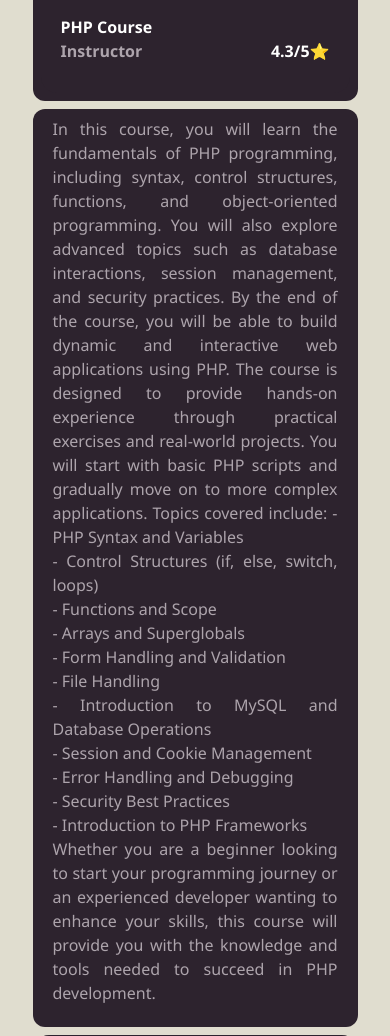
After one commit to PalOntEr/Focus, a PHP site: template views/course.view.php in a window 390 px wide. The commit adds this page. Shown: the part 283-1319 px from the top of the page. Run offline with PHP 8.4, Linux system fonts and the light colour scheme; the template is opened without the code that fills it, so the values that code supplies are empty.

Commit message:
Add course controller and view

```diff
--- /dev/null
+++ b/controllers/course.php
@@ -0,0 +1,5 @@
+<?php
+
+    require 'views/course.view.php';
+
+?>
--- /dev/null
+++ b/views/components/courseInfo.php
@@ -0,0 +1,12 @@
+<div class="flex flex-col w-full h-full max-h-[367px] bg-secondary sm:m-2 p-5 justify-center items-center rounded-2xl">
+    <div class="flex justify-center w-full h-2/3 mb-4 bg-color rounded-2xl">
+        <img class="w-auto h-auto rounded-2xl" src="https://static.wikia.nocookie.net/ultra-custom-night/images/f/f6/Purple_Freddy.png" alt="Course">
+    </div>
+    <div class="w-full text-primary font-semibold">
+        PHP Course
+    </div>
+    <div class="flex justify-between w-full font-semibold">
+        <div class="">Instructor</div>
+        <div class="text-primary">4.3/5⭐</div>
+    </div>
+</div>
--- /dev/null
+++ b/views/components/levelCard.php
@@ -0,0 +1,17 @@
+<div class="flex flex-col w-full sm:w-48 h-fit sm:h-48 max-h-[367px] bg-secondary mb-2 sm:m-2 p-2 justify-center items-center rounded-2xl" style="width=500px;">
+    <div class="flex justify-center w-full h-2/3 mb-1 bg-color rounded-2xl">
+        <img class="w-auto h-auto rounded-2xl" src="https://static.wikia.nocookie.net/ultra-custom-night/images/f/f6/Purple_Freddy.png" alt="Level <?= $level ?>">
+    </div>
+    <div class="flex w-full h-1/6 p-1 items-center justify-between font-semibold">
+            <div class="w-full text-primary font-semibold">
+                Level <?= $level ?>
+            </div>
+            <div class="">Intro</div>
+    </div>
+    <div class="flex w-full h-1/6 p-1 items-center justify-between font-semibold">
+        <div class="text-primary">4.3/5⭐</div>
+        <button class="w-fit text-center bg-comp-1 text-secondary rounded p-px hover:opacity-80 font-bold">
+            PLAY
+        </button>
+    </div>
+</div>
--- /dev/null
+++ b/views/course.view.php
@@ -0,0 +1,37 @@
+<?php
+    require 'views/components/header.php';
+    require 'views/components/navbar.php';
+?>
+
+<div class="container sm:mx-auto flex flex-col items-center self-center sm:items-start sm:flex-row w-full h-fit sm:h-1/3 xl:h-fit space-y-2 sm:space-y-0 sm:space-x-4">
+    <div class="flex justify-center bg-secondary w-5/6 sm:w-1/4 h-1/4 sm:h-full p-2 rounded-xl">
+        <?php require 'views/components/courseInfo.php'; ?>
+    </div>
+    <div class="flex bg-secondary w-5/6 sm:w-3/4 h-3/4 sm:h-full px-5 py-2 text-justify rounded-xl overflow-y-scroll">
+        In this course, you will learn the fundamentals of PHP programming, including syntax, control structures, functions, and object-oriented programming. You will also explore advanced topics such as database interactions, session management, and security practices. By the end of the course, you will be able to build dynamic and interactive web applications using PHP.
+
+        The course is designed to provide hands-on experience through practical exercises and real-world projects. You will start with basic PHP scripts and gradually move on to more complex applications. Topics covered include:
+
+        - PHP Syntax and Variables<br>
+        - Control Structures (if, else, switch, loops)<br>
+        - Functions and Scope<br>
+        - Arrays and Superglobals<br>
+        - Form Handling and Validation<br>
+        - File Handling<br>
+        - Introduction to MySQL and Database Operations<br>
+        - Session and Cookie Management<br>
+        - Error Handling and Debugging<br>
+        - Security Best Practices<br>
+        - Introduction to PHP Frameworks<br>
+
+        Whether you are a beginner looking to start your programming journey or an experienced developer wanting to enhance your skills, this course will provide you with the knowledge and tools needed to succeed in PHP development.
+    </div>
+</div>
+<div class="container mx-auto flex flex-col sm:flex-row self-center items-center justify-center w-5/6 sm:w-full h-fit my-2 flex-wrap">
+    <?php
+    for( $i = 1; $i <= 100; $i++ ) {
+        $level = $i;
+        require 'views/components/levelCard.php';
+    }
+    ?>
+</div>
--- a/views/css/global.css
+++ b/views/css/global.css
@@ -10,12 +10,16 @@
 /* @media (prefers-color-scheme: dark) {
     :root {
         --background-color: #414049;
+        --secondary-color: #E0DDCF;
     }
 } */
 
 html, body{
     font-family: 'Segoe UI', Tahoma, Geneva, Verdana, sans-serif;
     background-color: var(--background-color);
+    display: flex;
+    flex-direction: column;
+    height: 100vh;
     color: var(--comp-1-color);
 }
 
```
Also changed, not shown: router.php (+7 -0 lines).
